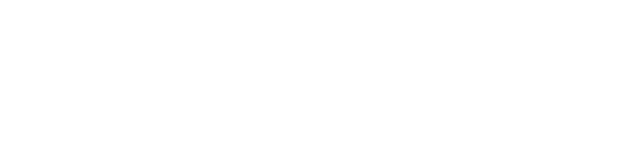
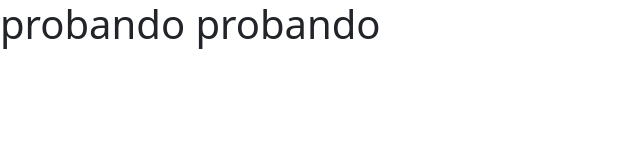
Before and after one commit to abraganu/frontend2021-dashboard, a plain HTML site: page index.htm in a window 1280 px wide. Shown: the whole page, without its empty margins (0-640 px from the left). Drawn offline with nearby package versions, Linux system fonts and the light colour scheme.

Commit message:
prueba 1

```diff
--- a/index.htm
+++ b/index.htm
@@ -8,7 +8,7 @@
     <link href="https://cdn.jsdelivr.net/npm/bootstrap@5.0.0-beta2/dist/css/bootstrap.min.css" rel="stylesheet" integrity="sha384-BmbxuPwQa2lc/FVzBcNJ7UAyJxM6wuqIj61tLrc4wSX0szH/Ev+nYRRuWlolflfl" crossorigin="anonymous">
 </head>
 <body>
-
+    <h1>probando probando</h1>
     <script src="https://cdn.jsdelivr.net/npm/bootstrap@5.0.0-beta2/dist/js/bootstrap.bundle.min.js" integrity="sha384-b5kHyXgcpbZJO/tY9Ul7kGkf1S0CWuKcCD38l8YkeH8z8QjE0GmW1gYU5S9FOnJ0" crossorigin="anonymous"></script>
 </body>
 </html>
```
